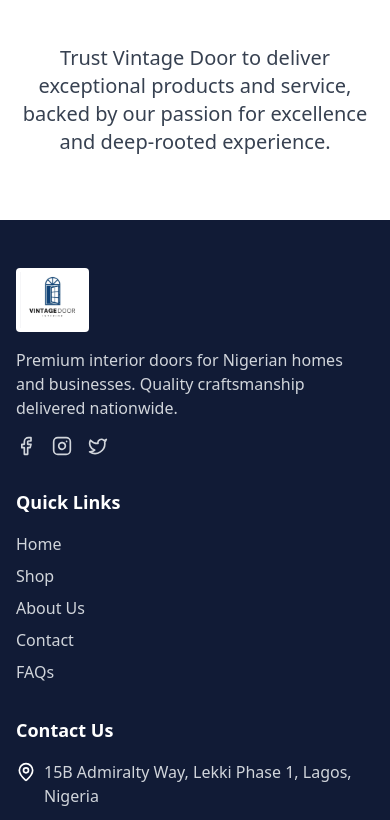
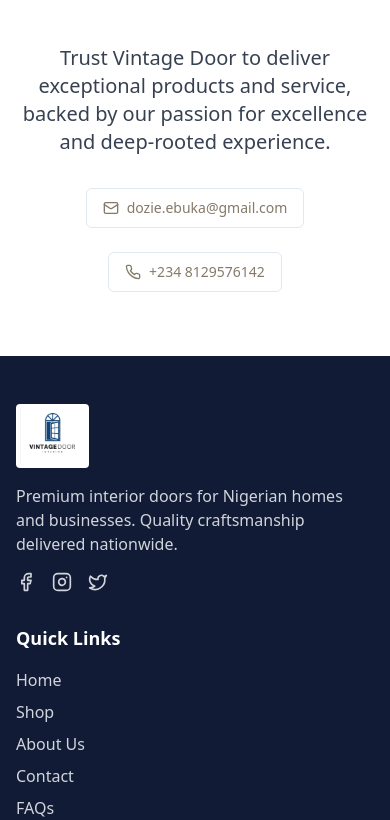
Before and after one commit to Dozie130/vintagedoor, a React (Vite) app: page /about in a window 390 px wide. Shown: the part 1136-1956 px from the top of the page. Built offline with nearby package versions, Linux system fonts and the light colour scheme.

Commit message:
Add contact information
Add email and phone number to contact section.

```diff
--- a/src/pages/About.tsx
+++ b/src/pages/About.tsx
@@ -1,6 +1,7 @@
 
 import Layout from "@/components/Layout";
-import { Leaf, Clock, Star } from "lucide-react";
+import { Leaf, Clock, Star, Mail, Phone } from "lucide-react";
+import { Button } from "@/components/ui/button";
 
 const About = () => {
   return (
@@ -55,9 +56,24 @@ const About = () => {
         </div>
 
         <div className="text-center mt-16">
-          <p className="text-xl text-gray-700 max-w-3xl mx-auto">
+          <p className="text-xl text-gray-700 max-w-3xl mx-auto mb-8">
             Trust Vintage Door to deliver exceptional products and service, backed by our passion for excellence and deep-rooted experience.
           </p>
+
+          <div className="flex flex-col sm:flex-row items-center justify-center gap-6 mt-8">
+            <a href="mailto:dozie.ebuka@gmail.com" className="flex items-center space-x-2 text-vintage-600 hover:text-vintage-700">
+              <Button variant="outline" className="gap-2">
+                <Mail className="h-5 w-5" />
+                <span>dozie.ebuka@gmail.com</span>
+              </Button>
+            </a>
+            <a href="tel:+2348129576142" className="flex items-center space-x-2 text-vintage-600 hover:text-vintage-700">
+              <Button variant="outline" className="gap-2">
+                <Phone className="h-5 w-5" />
+                <span>+234 8129576142</span>
+              </Button>
+            </a>
+          </div>
         </div>
       </div>
     </Layout>
```
